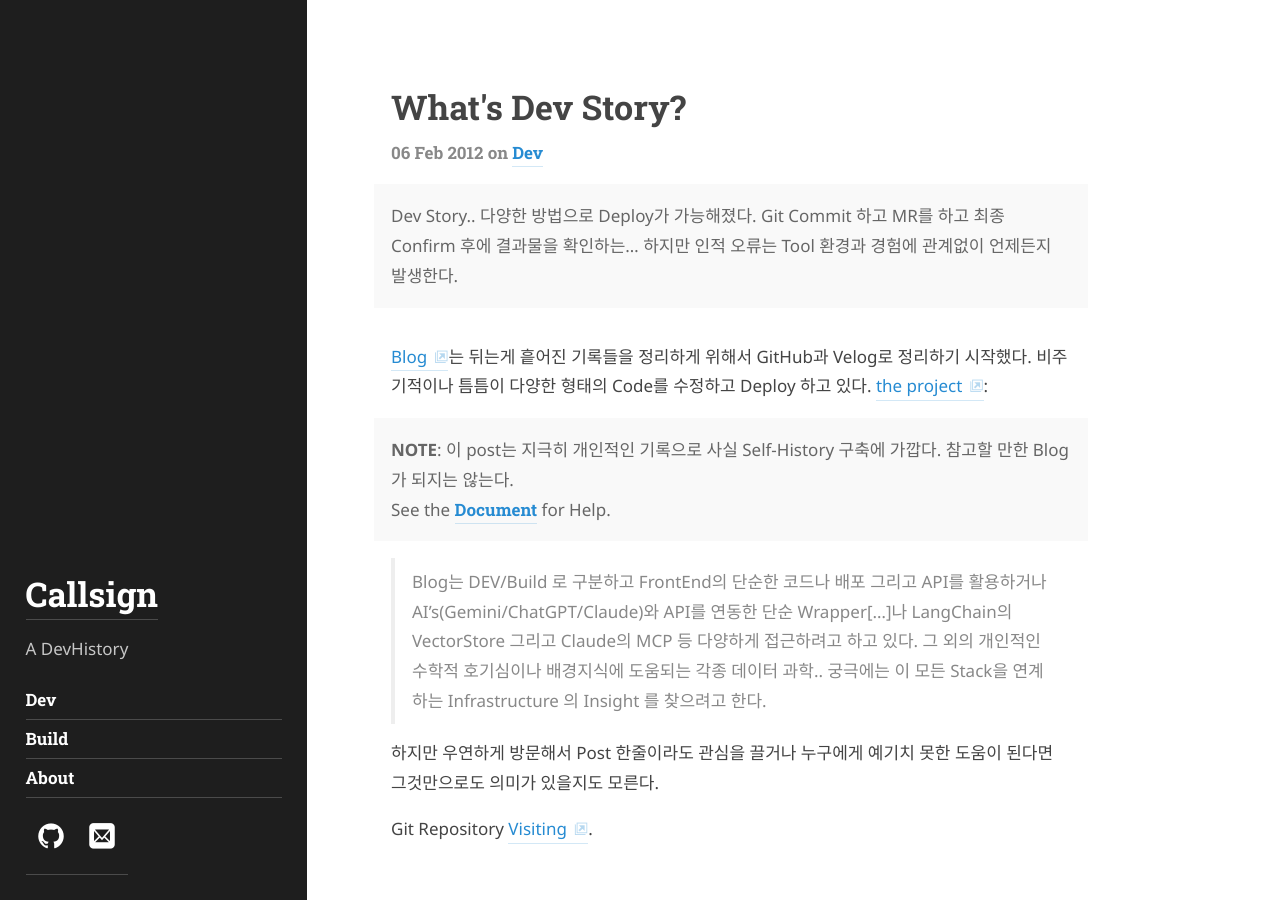
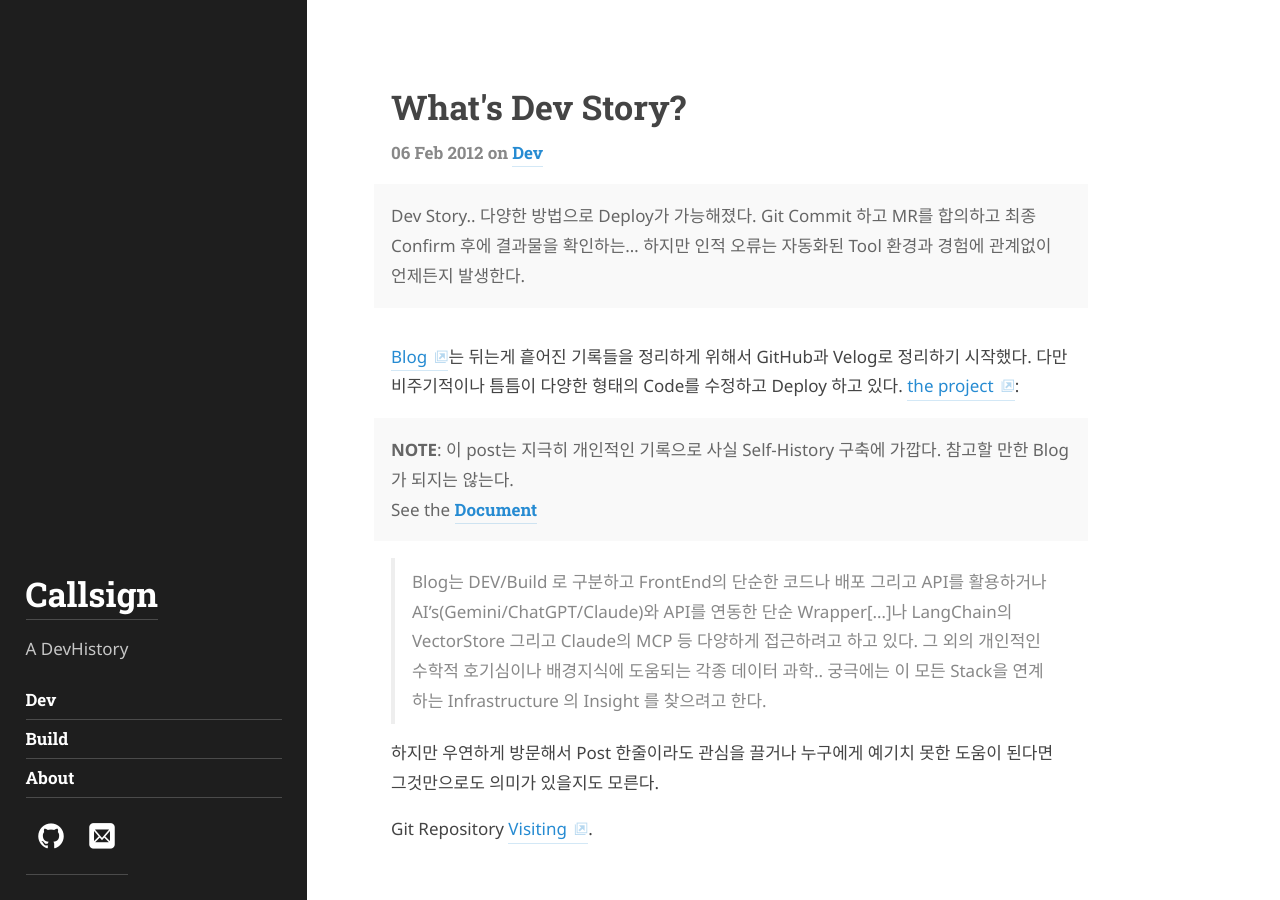
Before and after one commit to callsign88/callsign88.github.io, a Jekyll site: the page built from _posts/2012-02-06-whats-jekyll.md, in a window 1280 px wide and 900 px high. Built offline with Jekyll 4.4.1, drawn with Linux system fonts in a browser that asks for light colours; some web fonts are replaced.

Commit message:
Refine Dev Story post content

```diff
--- a/_posts/2012-02-06-whats-jekyll.md
+++ b/_posts/2012-02-06-whats-jekyll.md
@@ -2,16 +2,16 @@
 layout: post
 title: What's Dev Story?
 description: >
-  Dev Story.. 다양한 방법으로 Deploy가 가능해졌다. Git Commit 하고 MR를 하고 최종 Confirm 후에 결과물을  확인하는... 하지만 인적 오류는 Tool 환경과 경험에 관계없이 언제든지 발생한다.
+  Dev Story.. 다양한 방법으로 Deploy가 가능해졌다. Git Commit 하고 MR를 합의하고 최종 Confirm 후에 결과물을 확인하는... 하지만 인적 오류는 자동화된 Tool 환경과 경험에 관계없이 언제든지 발생한다.
 tags: [Dev]
 author: author2
 canonical_url: http://github.blog/
 ---
 
-[Blog](https://velog.io/@callsign88/posts)는 뒤는게 흩어진 기록들을 정리하게 위해서 GitHub과 Velog로 정리하기 시작했다. 비주기적이나 틈틈이  다양한 형태의 Code를 수정하고 Deploy 하고 있다. [the project](https://github.com/callsign88):
+[Blog](https://velog.io/@callsign88/posts)는 뒤는게 흩어진 기록들을 정리하게 위해서 GitHub과 Velog로 정리하기 시작했다. 다만 비주기적이나 틈틈이 다양한 형태의 Code를 수정하고 Deploy 하고 있다. [the project](https://github.com/callsign88):
 
 **NOTE**: 이 post는 지극히 개인적인 기록으로 사실 Self-History 구축에 가깝다. 참고할 만한 Blog가 되지는 않는다.
-See the [Document][docs]{:.heading.flip-title} for Help.
+See the [Document][docs]{:.heading.flip-title}
 {:.message}
 
   > Blog는 DEV/Build 로 구분하고 FrontEnd의 단순한 코드나 배포 그리고 API를 활용하거나 AI's(Gemini/ChatGPT/Claude)와 API를 연동한 단순 Wrapper[...]나 LangChain의 VectorStore 그리고 Claude의 MCP 등 다양하게 접근하려고 하고 있다. 그 외의 개인적인 수학적 호기심이나 배경지식에 도움되는 각종 데이터 과학.. 궁극에는 이 모든 Stack을 연계하는 Infrastructure 의 Insight 를 찾으려고 한다.
```
